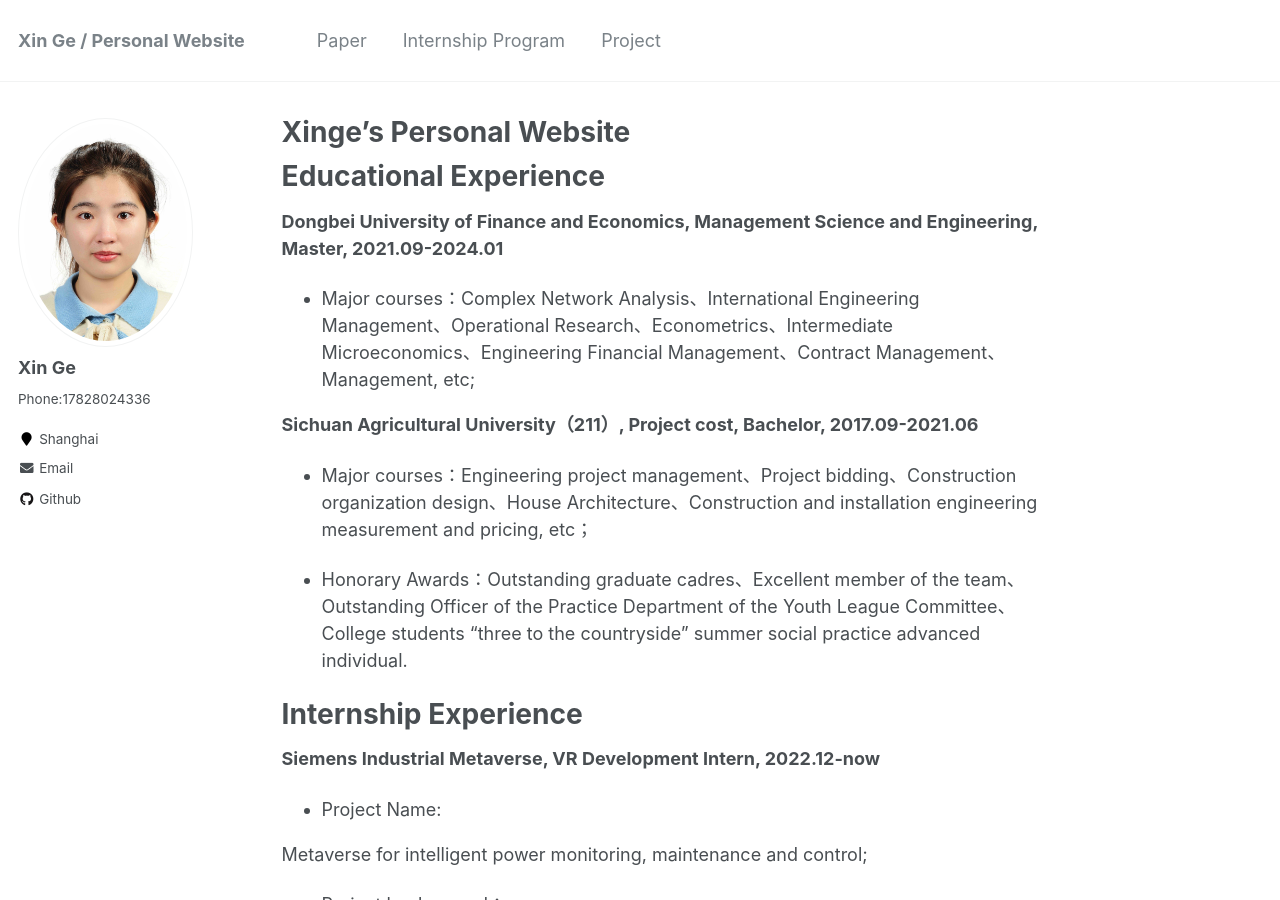
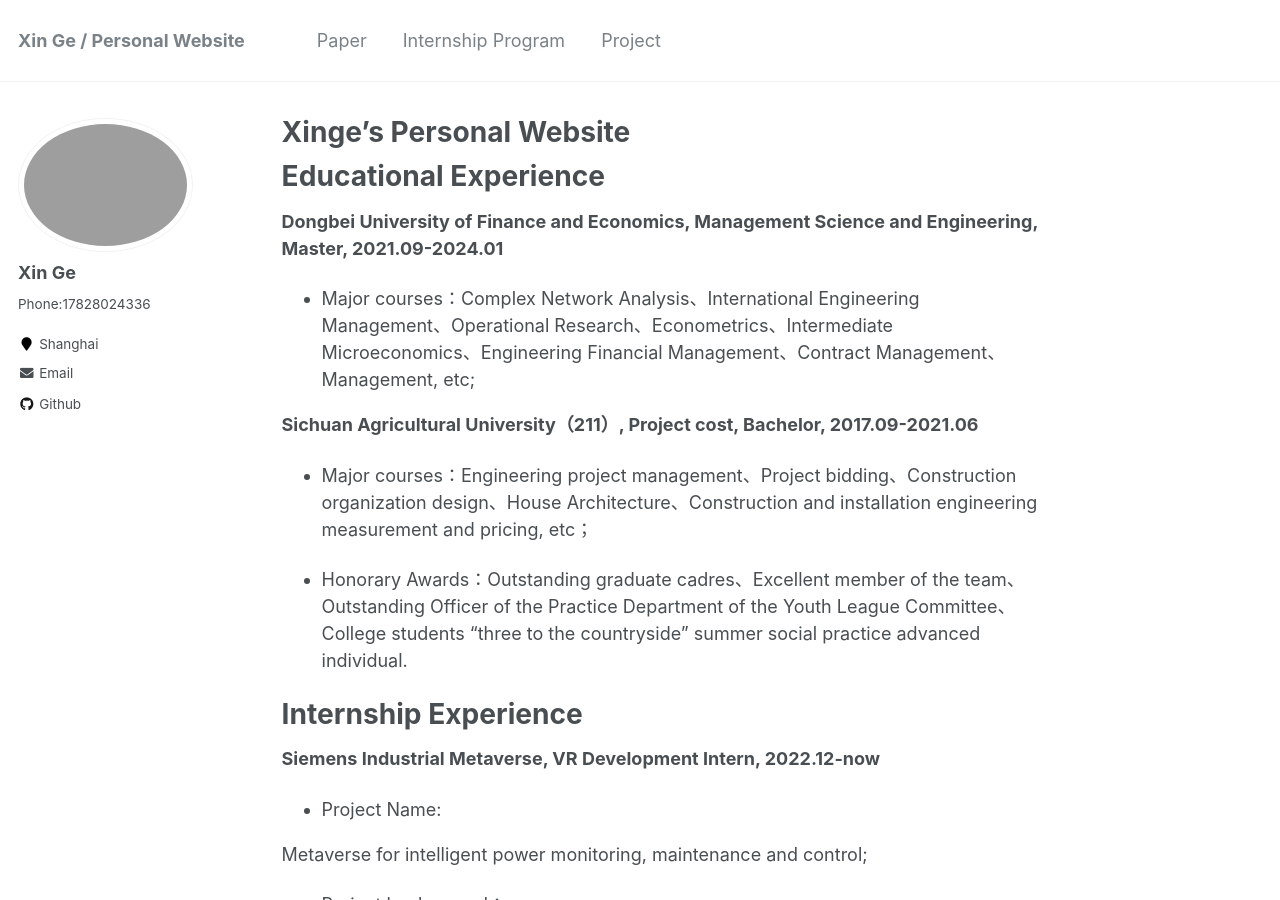
Before and after one commit to Esther0630/Esther0630.github.io, a Jekyll site: the page built from _pages/about.md, in a window 1280 px wide and 900 px high. Built offline with Jekyll 4.4.1, drawn with Linux system fonts in a browser that asks for light colours.

Commit message:
Update _config.yml

```diff
--- a/_config.yml
+++ b/_config.yml
@@ -81,7 +81,7 @@ analytics:
 # Site Author
 author:
   name             : "Xin Ge"
-  avatar           : "Xinge.png"
+  avatar           : "IDPhoto.png"
   bio              : "Phone:17828024336"
   location         : "Shanghai"
   employer         :
```
